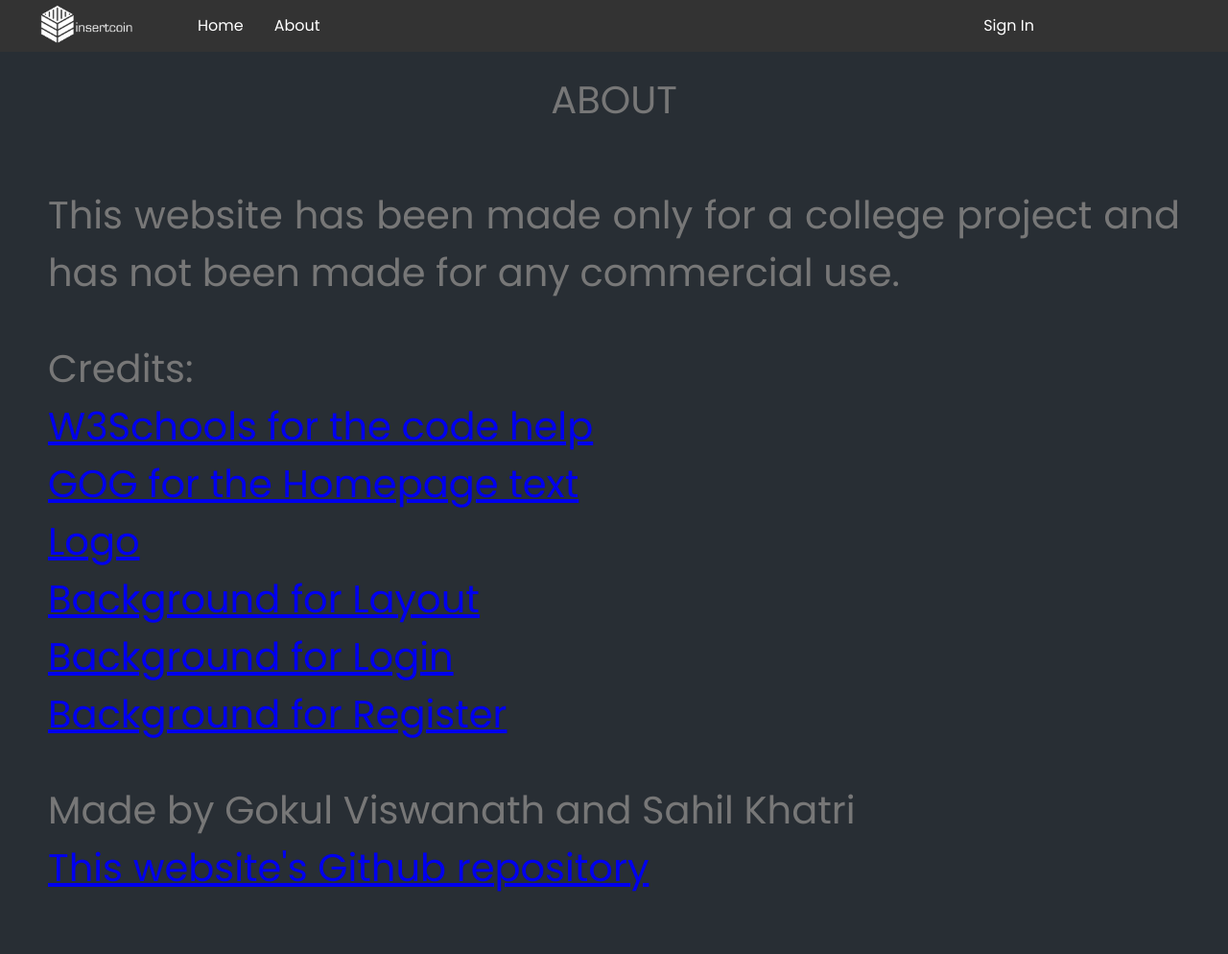
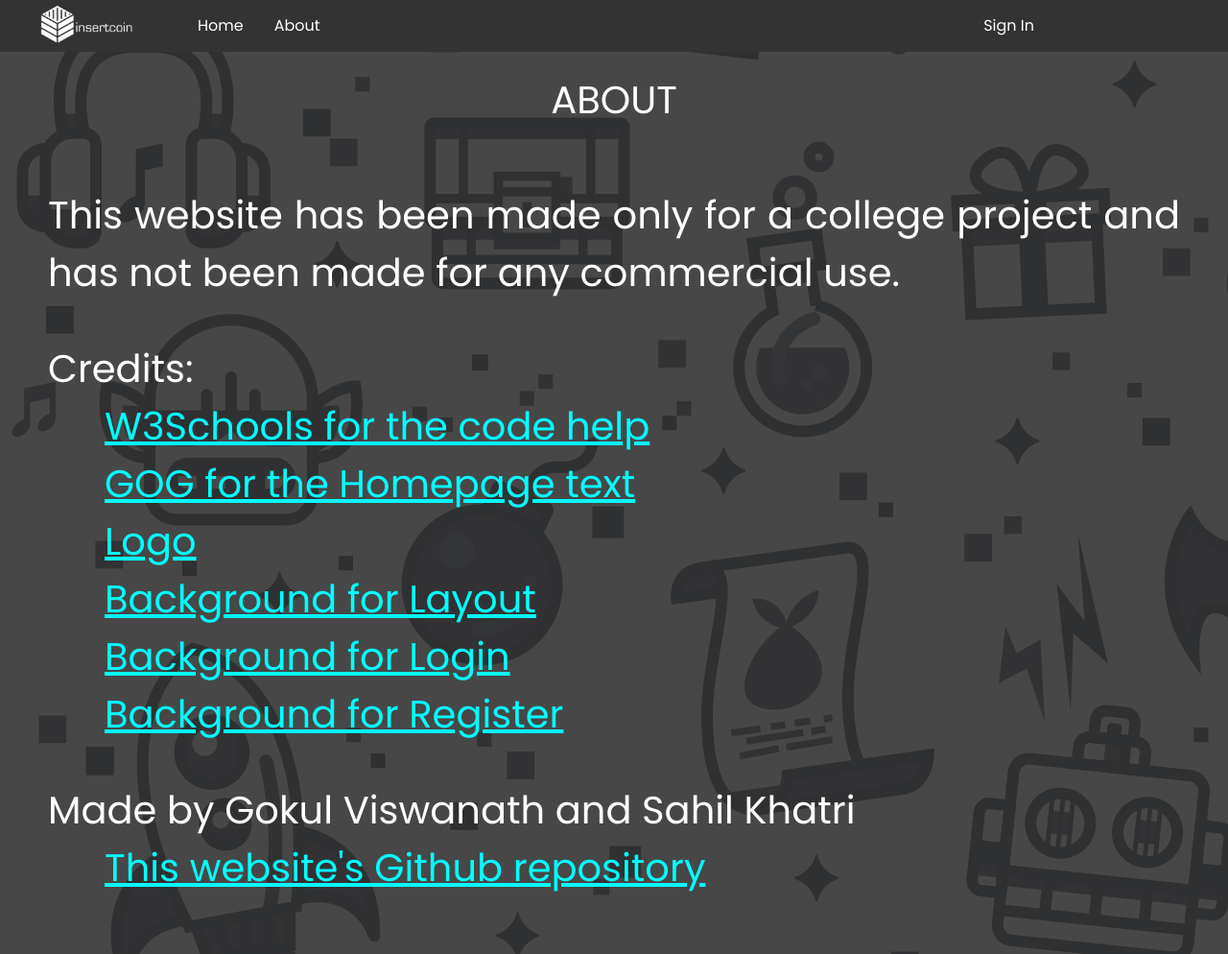
Before and after one commit to 1Gokul/insertcoin, a Flask app: page /about in a window 1280 px wide. Shown: the whole page at 96% size. Run offline with Flask 2, Linux system fonts and the light colour scheme; some libraries are stand-ins or nearby versions.

Commit message:
Changed About page

```diff
--- a/static/css/home.css
+++ b/static/css/home.css
@@ -19,7 +19,7 @@
 
   .bgimg-1, .bgimg-2, .bgimg-3, .bgimg-4 {
     position: relative;
-    opacity: 0.65;
+    opacity: 0.75;
     background-attachment: fixed;
     background-position: center;
     background-repeat: no-repeat;
@@ -54,6 +54,7 @@
   .largeheading{
     text-align: end;
     margin-left: 25%;
+    margin-right: 2%;
     color:white;
     font-weight: 900;
     font-size: 150;
--- a/templates/about.html
+++ b/templates/about.html
@@ -1,22 +1,49 @@
 {% extends "home.html" %}
 
+{% block head %}
+<style>
+  body {
+    background-image: url("/static/img/LayoutBG.png");
+  }
+
+  .creditlink {
+    color: aqua;
+    margin-left: 5%;
+  }
+
+  .about {
+    color: white;
+    background-color: rgba(50, 50, 50, 0.8);
+    text-align: center;
+    padding: 20px 50px;
+    text-align: justify;
+    font-size: 40;
+    font-weight: 400;
+  }
+</style>
+{% endblock %}
 
 {% block content %}
-<div
-    style="color: #777;background-color:#282E34;text-align:center;padding:20px 50px;text-align: justify;font-size: 40;font-weight: 400;">
+<div class="about">
   <h1>ABOUT</h1>
-    <p>This  website has been made only for a college project and has not been made for any commercial use. </p>
+  <p>This website has been made only for a college project and has not been made for any commercial use. </p>
   <p>Credits:
-        <br><a href = "https://www.w3schools.com/">W3Schools for the code help</a>
-        <br><a href = "https://www.gog.com/about_gog">GOG for the Homepage text</a>       <br><a href = https://www.flaticon.com/authors/smashicons>Logo</a>
-      <br><a href = "https://unsplash.com/photos/9AmKnNZw3GA?utm_source=unsplash&utm_medium=referral&utm_content=creditShareLink"/>Background for Layout</a>
-      <br><a href = https://www.flaticon.com/authors/smashicons>Background for Login</a>
-      <br><a href = "https://unsplash.com/photos/fXmmSz5KkO8?utm_source=unsplash&utm_medium=referral&utm_content=creditShareLink">Background for Register</a>
+    <br><a class="creditlink" href="https://www.w3schools.com/">W3Schools for the code help</a>
+    <br><a class="creditlink" href="https://www.gog.com/about_gog">GOG for the Homepage text</a>
+    <br><a class="creditlink" href=https://www.flaticon.com/authors/smashicons>Logo</a>
+    <br><a class="creditlink"
+      href="https://unsplash.com/photos/9AmKnNZw3GA?utm_source=unsplash&utm_medium=referral&utm_content=creditShareLink" />Background
+    for Layout</a>
+    <br><a class="creditlink" href=https://www.flaticon.com/authors/smashicons>Background for Login</a>
+    <br><a class="creditlink"
+      href="https://unsplash.com/photos/fXmmSz5KkO8?utm_source=unsplash&utm_medium=referral&utm_content=creditShareLink">Background
+      for Register</a>
   </p>
+
 
   <p>
     Made by Gokul Viswanath and Sahil Khatri
-        <br><a href="https://github.com/1Gokul/insertcoin">This website's Github repository</a>
+    <br><a class="creditlink" href="https://github.com/1Gokul/insertcoin">This website's Github repository</a>
   </p>
 </div>
 
--- a/templates/home.html
+++ b/templates/home.html
@@ -9,9 +9,9 @@
   <!-- <style>
     body {
       background-image: url("/static/img/LayoutBG.png");
-    } -->
+    }
 
-  <!-- </style> -->
+   </style> -->
   {% endblock %}
 
 </HEAD>
@@ -45,7 +45,7 @@
   </div>
 
   <div
-    style="color: #777;background-color:#282E34;text-align:center;padding:20px 50px;text-align: justify;font-size: 40;font-weight: 400;">
+    style="color: white;background-color:#282E34;text-align:center;padding:20px 50px;text-align: justify;font-size: 40;font-weight: 400;">
     <p>insertcoin is a digital store with a curated selection of games, helping you download, install and manage games
       without the need of a launcher.
     </p>
```
Lines whose indentation alone changed are shown as unchanged.
